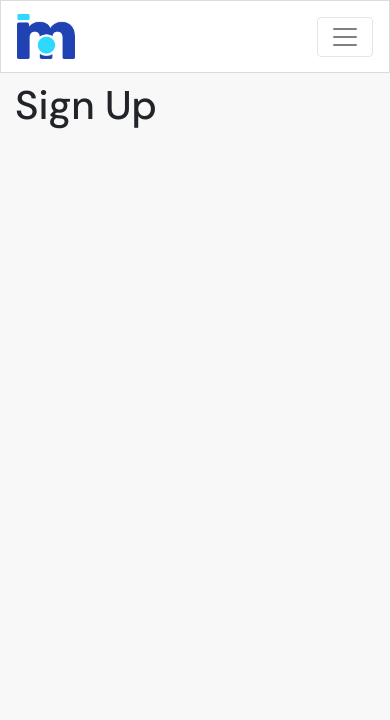
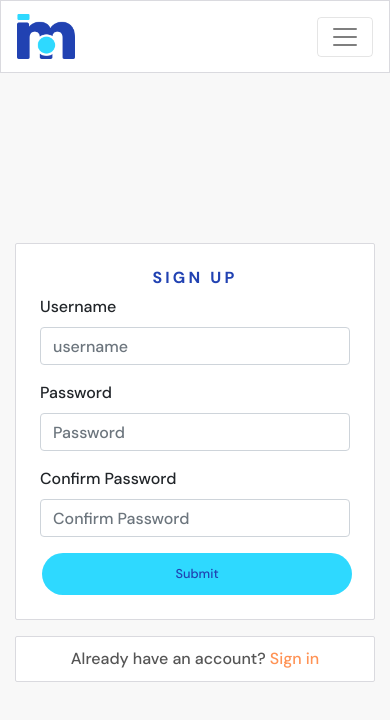
Before and after one commit to Rhesmika/moments, a React (Create React App) app: page /signup in a window 390 px wide. Shown: the top 720 px of the page. Built offline with nearby package versions, Linux system fonts and the light colour scheme; the HTML template or start-up script is replaced by a standard one.

Commit message:
create sign up form and style

```diff
--- a/src/App.js
+++ b/src/App.js
@@ -2,6 +2,8 @@
 import NavBar from "./components/NavBar";
 import Container from "react-bootstrap/Container";
 import { Route, Switch } from "react-router-dom";
+import axios from "axios";
+import SignUpFrom from "./pages/auth/SignUpForm";
 
 function App() {
   return (
@@ -11,7 +13,7 @@
         <Switch>
           <Route exact path ="/" render={()=> <h1>Home Page</h1>} />
           <Route exact path ="/signin" render={()=> <h1>Sign in</h1> } />
-          <Route exact path ="/signup" render={()=> <h1>Sign Up</h1> } />
+          <Route exact path ="/signup" render={()=> <SignUpFrom /> } />
           <Route render={()=> <p>page not found</p>} />
         </Switch>
       </Container>
--- a/src/App.module.css
+++ b/src/App.module.css
@@ -4,8 +4,27 @@
   min-height: 100vh;
 }
 
-.Main{
+.Main {
   padding-top: 81px;
+}
+
+.Content {
+  background-color: #ffffff;
+  padding: 10px;
+  border-radius: 2px;
+  border: 1px solid #dadadf;
+}
+
+.FillerImage {
+  object-fit: cover;
+  height: 100%;
+  width: 100%;
+}
+
+.Image {
+  max-height: 40vh;
+  max-width: 100%;
+  object-fit: contain;
 }
 
 * {
@@ -26,6 +45,10 @@
   transition: color ease-in-out 0.3s;
 }
 
+input[type="file"] {
+  display: none;
+}
+
 i {
   color: #cfced3;
   font-size: 1.6rem;
@@ -38,3 +61,22 @@
   transition: color ease-in-out 0.3s;
   color: #2142b2;
 }
+
+figure {
+  text-align: center;
+  display: inline-block;
+}
+
+/* scrollbar */
+*::-webkit-scrollbar {
+  width: 5px;
+}
+*::-webkit-scrollbar-track {
+  background: #f1f1f1;
+}
+*::-webkit-scrollbar-thumb {
+  background: #888;
+}
+*::-webkit-scrollbar-thumb:hover {
+  background: #555;
+}
--- /dev/null
+++ b/src/api/axiosDefaults.js
@@ -0,0 +1,5 @@
+import axios from "axios";
+
+axios.defaults.baseURL ='https://drf-api-rh.herokuapp.com/'
+axios.defaults.headers.post['Content-Type'] = 'multipart/form-data'
+axios.defaults.withCredentials = true
--- /dev/null
+++ b/src/pages/auth/SignUpForm.js
@@ -0,0 +1,72 @@
+import React from "react";
+import { Link } from "react-router-dom";
+
+import styles from "../../styles/SignInUpForm.module.css";
+import btnStyles from "../../styles/Button.module.css";
+import appStyles from "../../App.module.css";
+
+import { Form, Button, Image, Col, Row, Container } from "react-bootstrap";
+
+const SignUpForm = () => {
+  return (
+    <Row className={styles.Row}>
+      <Col className="my-auto py-2 p-md-2" md={6}>
+        <Container className={`${appStyles.Content} p-4 `}>
+          <h1 className={styles.Header}>sign up</h1>
+
+          <Form>
+            <Form.Group controlId="username">
+              <Form.Label classname="d-none">Username</Form.Label>
+              <Form.Control
+                classname = {styles.Input}
+                type="text"
+                placeholder="username"
+                name="username" />
+            </Form.Group>
+
+            <Form.Group controlId="password1">
+              <Form.Label classname="d-none">Password</Form.Label>
+              <Form.Control
+                classname = {styles.Input}
+                type="password"
+                placeholder="Password"
+                name="password1"/>
+            </Form.Group>
+
+            <Form.Group controlId="password2">
+              <Form.Label classname="d-none">Confirm Password</Form.Label>
+              <Form.Control
+                classname = {styles.Input}
+                type="password"
+                placeholder="Confirm Password"
+                name="password2"/>
+            </Form.Group>
+
+            <Button className={`${btnStyles.Button} ${btnStyles.Wide} ${btnStyles.Bright}`}  type="submit">
+              Submit
+            </Button>
+          </Form>
+
+        </Container>
+        <Container className={`mt-3 ${appStyles.Content}`}>
+          <Link className={styles.Link} to="/signin">
+            Already have an account? <span>Sign in</span>
+          </Link>
+        </Container>
+      </Col>
+      <Col
+        md={6}
+        className={`my-auto d-none d-md-block p-2 ${styles.SignUpCol}`}
+      >
+        <Image
+          className={`${appStyles.FillerImage}`}
+          src={
+            "https://codeinstitute.s3.amazonaws.com/AdvancedReact/hero2.jpg"
+          }
+        />
+      </Col>
+    </Row>
+  );
+};
+
+export default SignUpForm;
--- /dev/null
+++ b/src/styles/Button.module.css
@@ -0,0 +1,69 @@
+.Button {
+    font-size: 0.8rem;
+    align-self: center;
+    border-radius: 100px;
+    border-color: transparent;
+    padding: 4px 10px;
+    margin-left: 2px;
+    margin-right: 2px;
+    min-width: 75px;
+  }
+
+  .Button:hover {
+    opacity: 0.8;
+    border-color: transparent;
+    cursor: pointer;
+  }
+
+  .Button:hover:active {
+    background-color: #2142b2 !important;
+  }
+
+  .Button:active {
+    background-color: #2142b2 !important;
+  }
+
+  .Button:focus {
+    background-color: #2142b2;
+  }
+
+  .Wide {
+    padding: 10px 50px;
+    width: 100%;
+  }
+
+  .Blue,
+  .BlueOutline:hover,
+  .Bright:hover {
+    background-color: #2142b2;
+    color: #ffffff;
+  }
+
+  .BlueOutline,
+  .Blue:hover {
+    /* border: 1px solid #2142b2; */
+    background-color: #ffffff;
+    color: #2142b2;
+  }
+
+  .Black,
+  .BlackOutline:hover {
+    /* background-color: #242a3d;
+    color: white; */
+    background-color: #242a3d;
+    color: aliceblue;
+  }
+
+  .Black:hover,
+  .BlackOutline {
+    /* background-color: #dadadf;
+    color: #242a3d;
+    border-color: #242a3d; */
+    background-color: aliceblue;
+    color: #242a3d;
+  }
+
+  .Bright {
+    background-color: #2ed9ff;
+    color: #2142b2;
+  }
--- /dev/null
+++ b/src/styles/SignInUpForm.module.css
@@ -0,0 +1,46 @@
+.Row {
+    height: calc(100vh - 81px);
+  }
+  .Input {
+    background: #ffffff;
+    border: 1px solid #f0f1f9;
+    box-sizing: border-box;
+    border-radius: 2px;
+    color: #7177a1;
+    text-align: center;
+    padding: 10px;
+  }
+
+  .Header {
+    font-style: normal;
+    font-weight: bold;
+    font-size: 16px;
+    line-height: 19px;
+    text-align: center;
+    letter-spacing: 0.2em;
+    text-transform: uppercase;
+    color: #2142b2;
+  }
+
+  .Link {
+    text-decoration: none;
+    text-align: center;
+    display: block;
+    margin: auto;
+  }
+
+  .Link span {
+    color: #ff9254;
+  }
+
+  .Container {
+    padding: 30px 10px;
+  }
+
+  .SignInCol {
+    height: 320px;
+  }
+
+  .SignUpCol {
+    height: 375px;
+  }
```
